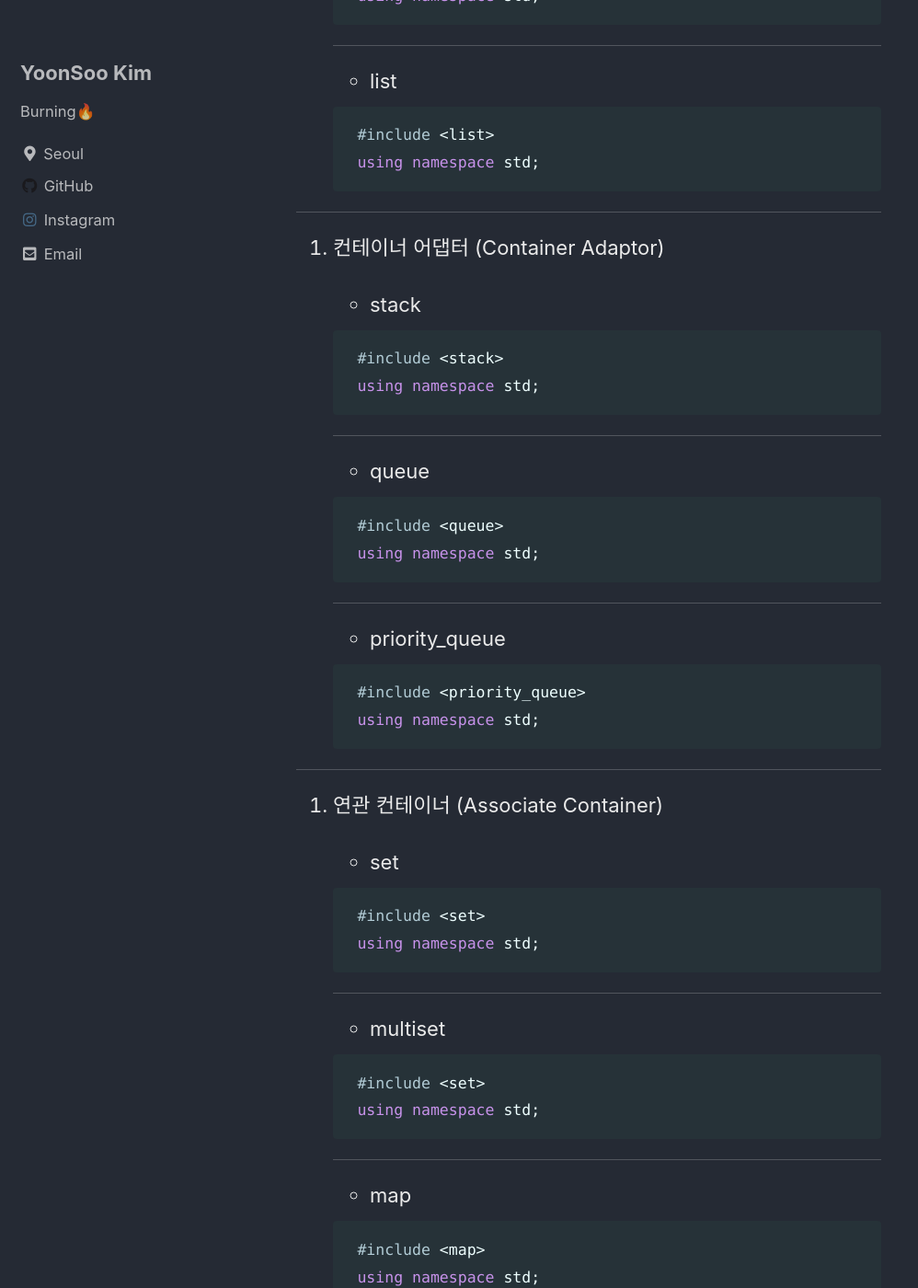
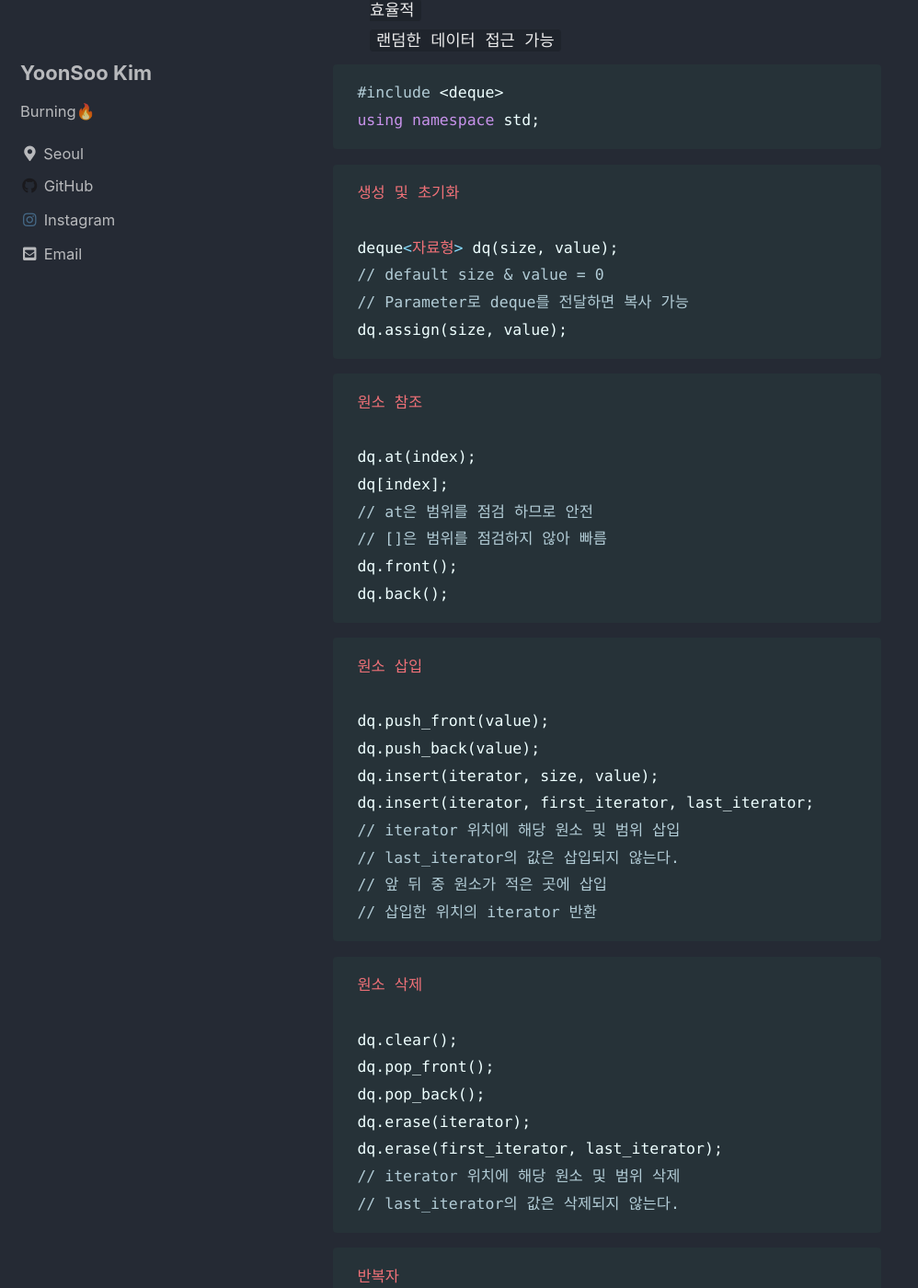
Before and after one commit to blackbeaver37/blackbeaver37.github.io, a Jekyll site: the page built from _posts/2020-07-24-stl_cpp.md, in a window 1280 px wide and 1400 px high, scrolled down 2751 px. Shown: the whole window at 92% size, without its empty margins (0-998 px from the left). Built offline with Jekyll 4.4.1, drawn with Linux system fonts in a browser that asks for light colours; cached includes are drawn as plain includes; some of the changed text lies outside the part shown.

Commit message:
Update 2020-07-24-stl_cpp.md

````diff
--- a/_posts/2020-07-24-stl_cpp.md
+++ b/_posts/2020-07-24-stl_cpp.md
@@ -31,7 +31,6 @@ last_modified_at: 2020-07-24T04:00:00-05:00
     vector<자료형> v(size, value);
     // default size & value = 0
     // Parameter로 vector를 전달하면 복사 가능
-
     v.assign(size, value);
     v.reserve(size);
     // size만큼의 공간 추가로 할당
@@ -103,10 +102,86 @@ last_modified_at: 2020-07-24T04:00:00-05:00
     ---
 
     + deque
+    `맨 앞 & 맨 뒤 & 중간 삽입 삭제 가능`
+    `배열 기반`
+    `앞 뒤 삽입 삭제 시 vector보다 효율적, 그 외는 vector보다 비효율적`
+    `랜덤한 데이터 접근 가능`
 
     ```c++
     #include <deque>
     using namespace std;
+    ```
+
+     ```c++
+    생성 및 초기화
+
+    deque<자료형> dq(size, value);
+    // default size & value = 0
+    // Parameter로 deque를 전달하면 복사 가능
+    dq.assign(size, value);
+    ```
+
+    ```c++
+    원소 참조
+
+    dq.at(index);
+    dq[index];
+    // at은 범위를 점검 하므로 안전
+    // []은 범위를 점검하지 않아 빠름
+    dq.front();
+    dq.back();
+    ```
+
+    ```c++
+    원소 삽입
+
+    dq.push_front(value);
+    dq.push_back(value);
+    dq.insert(iterator, size, value);
+    dq.insert(iterator, first_iterator, last_iterator;
+    // iterator 위치에 해당 원소 및 범위 삽입
+    // last_iterator의 값은 삽입되지 않는다.
+    // 앞 뒤 중 원소가 적은 곳에 삽입
+    // 삽입한 위치의 iterator 반환
+    ```
+
+    ```c++
+    원소 삭제
+
+    dq.clear();
+    dq.pop_front();
+    dq.pop_back();
+    dq.erase(iterator);
+    dq.erase(first_iterator, last_iterator);
+    // iterator 위치에 해당 원소 및 범위 삭제
+    // last_iterator의 값은 삭제되지 않는다.
+    ```
+
+    ```c++
+    반복자
+
+    dq.begin();
+    dq.end();
+    dq.rbegin();
+    dq.rend();
+    ```
+
+    ```c++
+    크기
+
+    dq.size();
+    dq.resize(size, value);
+    // 크기가 커질 경우 value 값으로 초기화 default = 0
+    dq.empty();
+    ```
+
+    ```c++
+    그 외
+
+    dq_2.swap(dq_1);
+    // v_1과 v_2를 바꿔준다.
+    deque<자료형>().swap(dq);
+    // v의 메모리 해제 시 사용
     ```
 
     ---
````
Also changed, not shown: other parts of _posts/2020-07-24-stl_cpp.md (+1 -1 lines).
